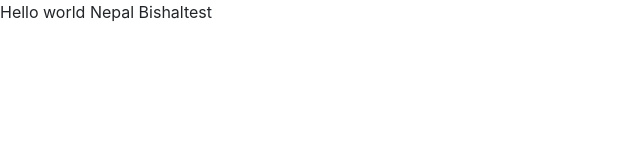
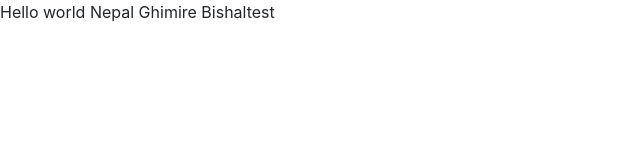
Before and after one commit to bisaalz/mywebsite, a React (Create React App) app: page / in a window 1280 px wide. Shown: the top 160 px of the page, without its empty margins (0-640 px from the left). Built offline with nearby package versions, Linux system fonts and the light colour scheme.

Commit message:
new changes 2022

```diff
--- a/src/App.js
+++ b/src/App.js
@@ -7,6 +7,7 @@ function App() {
     <div className="d-flex">
     Hello world
     Nepal
+    Ghimire
     Bishal
       <Header />
     </div>
```
